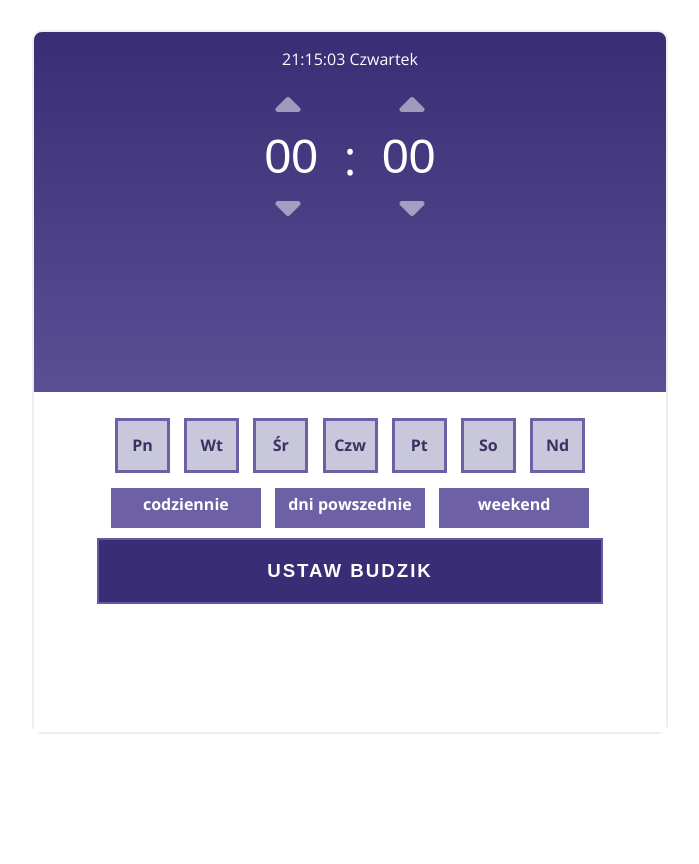
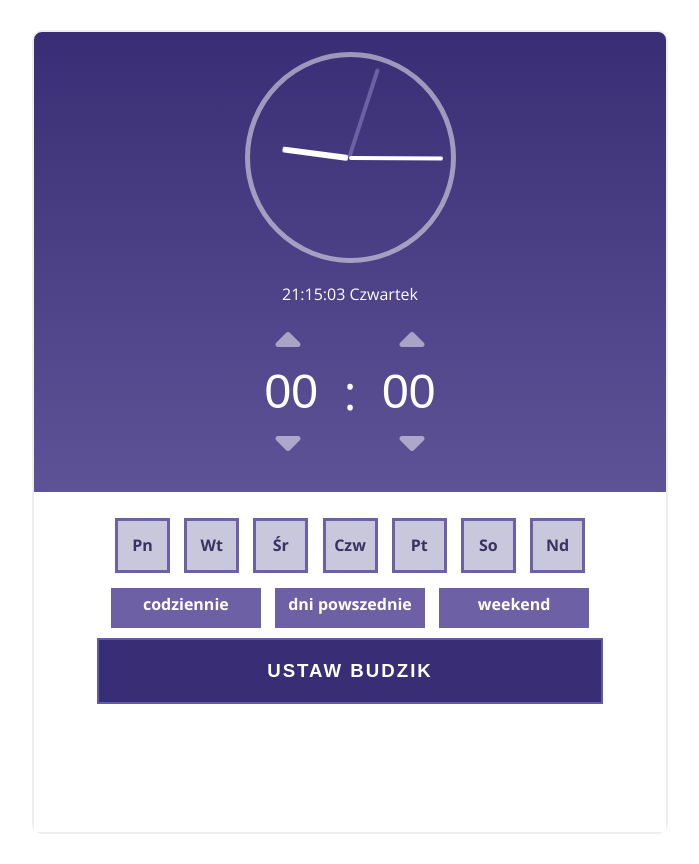
Before and after one commit to alicjapietrzykowska/simpleAlarm, a website: page index.html in a window 1280 px wide. Shown: the whole page, without its empty margins (290-989 px from the left). Before the commit the page ends 800 px from the top, so only its background shows below. Drawn offline with nearby package versions, Linux system fonts and the light colour scheme.

Commit message:
added analog watch

```diff
--- a/code.js
+++ b/code.js
@@ -92,6 +92,10 @@ function checkTime(i){
 		return i;
 	}
 }
+var secondsHand = document.querySelector('.seconds');
+var minutesHand = document.querySelector('.minutes');
+var hoursHand = document.querySelector('.hours');
+
 
 //Function to make clock work
 function startTime (){
@@ -99,6 +103,7 @@ function startTime (){
 	var hours = date.getHours();
 	var minutes = date.getMinutes();
 	var seconds = date.getSeconds();
+	setupClock();
 	hours = checkTime(hours);
 	minutes = checkTime(minutes);
 	seconds = checkTime(seconds);
@@ -110,6 +115,15 @@ function startTime (){
 
 //After load a page start clock
 window.onload = startTime();
+
+function setupClock() {
+	var secs = date.getSeconds(),
+		mins = (date.getMinutes() + date.getSeconds()/60) * 60 ,
+		hours = (date.getHours() + (date.getMinutes() + date.getSeconds()/60)/60) * 3600;
+	secondsHand.style.animationDelay = '-' + secs + 's';
+	minutesHand.style.animationDelay = '-' + mins + 's';
+	hoursHand.style.animationDelay = '-' + hours + 's';
+}
 
 function setAlarm (){
 	var formattedHour = inputHour.value;
--- a/index.html
+++ b/index.html
@@ -11,6 +11,11 @@
 
 <body>
 	<div class="wrapper" id="setAlarmDiv">
+	<div class="clock">
+		<span class="hand seconds"></span>
+		<span class="hand minutes"></span>
+		<span class="hand hours"></span>
+	</div>
 	<p id="currentTime"></p>
 		<div class="chooseAlarmTime">
 			<div class="hourDiv">
--- a/scss/_settings.scss
+++ b/scss/_settings.scss
@@ -18,3 +18,9 @@ $brightestGrey: #dadada;
 	-webkit-transition: background-color 0.1s;
 	transition: background-color 0.1s;
 }
+
+@mixin animation {
+	animation-name: rotate;
+	animation-iteration-count: infinite;
+	animation-timing-function: linear;
+}
--- a/scss/style.scss
+++ b/scss/style.scss
@@ -6,7 +6,7 @@ body {
 
 .wrapper {
 	position: relative;
-	min-height: 700px;
+	min-height: 800px;
 	margin: 30px auto;
 	width: 50%;
 	background: linear-gradient(to top,#6d61a5 20%, $darkestColor 100%);
@@ -23,6 +23,59 @@ body {
 	// display: none;
 }
 
+.clock {
+	margin: 20px auto;
+	width: 201px;
+	height: 201px;
+	border: 5px rgba(255,255,255, 0.5) solid;
+	border-radius: 50%;
+	transform: rotate(180deg);
+
+	.hours {
+		border: 3px solid #ffffff;
+		position: absolute;
+		height: 30%;
+		border-radius: 2px;
+		left: 100px;
+		top: 100px;
+		@include animation;
+		animation-duration: 43200s;
+	}
+
+	.minutes {
+		border: 2px solid #ffffff;
+		position: absolute;
+		height: 45%;
+		border-radius: 2px;
+		left: 100px;
+		top: 100px;
+		@include animation;
+		animation-duration: 3600s;
+	}
+	.seconds {
+		border: 2px solid $middleColor;
+		position: absolute;
+		height: 45%;
+		border-radius: 2px;
+		left: 100px;
+		top: 100px;
+		@include animation;
+		animation-duration: 60s;
+	}
+}
+
+.hand {
+	transform-origin: top center;
+}
+
+@keyframes rotate {
+	from {
+		transform: rotate(0deg);
+	}
+	to {
+		transform: rotate(360deg);
+	}
+}
 
 .inputAlarmTime {
 	background: transparent;
```
Also changed, not shown: css/style.css.
